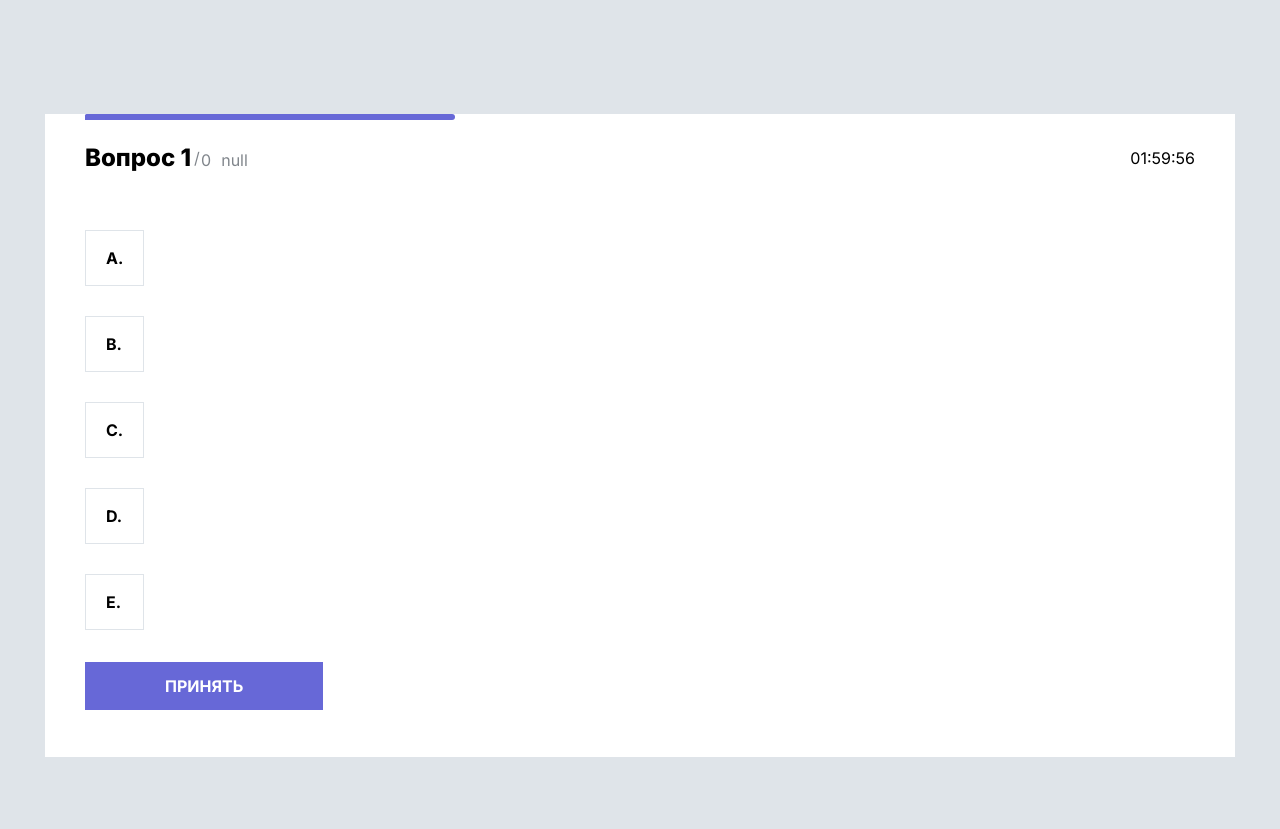
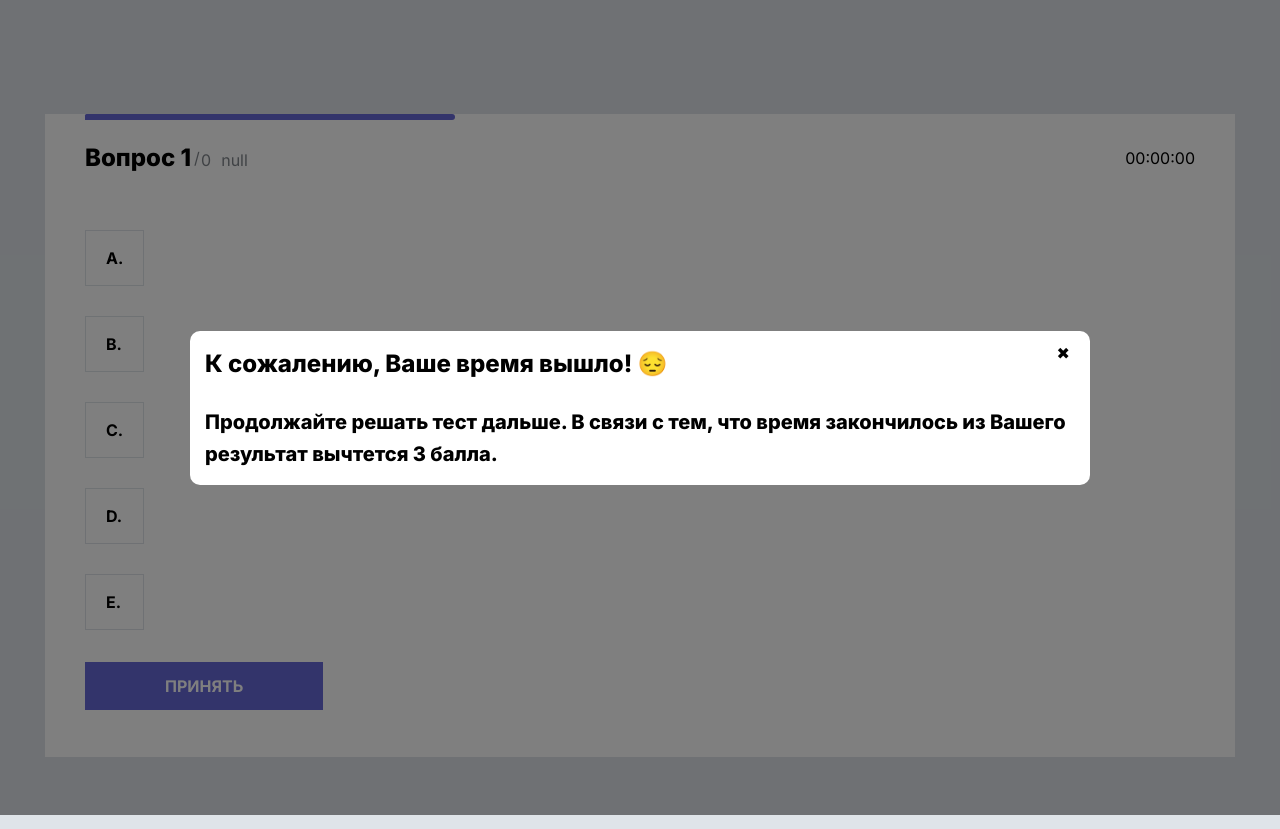
Before and after one commit to AlbShar/quizFrontend, a React (Create React App) app: page /quiz in a window 1280 px wide. Built offline with nearby package versions, Linux system fonts and the light colour scheme; no server answers; the database is empty.

Commit message:
add showNotification component

```diff
--- /dev/null
+++ b/src/components/ShowNotification/ShowNotification.jsx
@@ -0,0 +1,18 @@
+import React from "react";
+import "./showNotification.css";
+
+const ShowNotification = () => {
+  return (
+    <div className="notification-wrapper">
+      <div className="notification">
+        <h1 className="notification__title">К сожалению, Ваше время вышло! 😔</h1>
+        <span className="notification__close" onClick={() => {
+            document.querySelector(".notification-wrapper").style.display = 'none';
+        }}>✖</span>
+        <span className="notification__text">Продолжайте решать тест дальше. В связи с тем, что время закончилось из Вашего результат вычтется 3 балла.</span>
+      </div>
+    </div>
+  );
+};
+
+export default ShowNotification;
--- /dev/null
+++ b/src/components/ShowNotification/showNotification.css
@@ -0,0 +1,42 @@
+.notification-wrapper {
+    position: fixed;
+    z-index: 2;
+    top: 0;
+    left: 0;
+    width: 100vw;
+    height: 100vh;
+    overflow: auto;
+    background-color: rgba(0,0,0,0.5);
+    padding-top: 15px;
+}
+
+.notification__close {
+    cursor: pointer;
+    position: absolute;
+    top: 10px;
+    right: 20px;
+}
+
+.notification {
+    box-sizing: border-box;
+    position: absolute;
+    padding: 15px;
+    border-radius: 10px;
+    background-color: white;
+    margin: 0 auto;
+    width: 90%;
+    max-width: 900px;
+    height: auto;
+    top: 50%;
+    left: 50%;
+    transform: translate(-50%, -50%);
+}
+
+.notification__title {
+    margin-top: 0;
+    font: var(--font-h4);
+}
+
+.notification__text {
+    font: var(--font-h5);
+}
--- a/src/components/Timer/Timer.jsx
+++ b/src/components/Timer/Timer.jsx
@@ -1,8 +1,9 @@
 import React, { useState, useEffect } from "react";
+import ShowNotification from "../ShowNotification/ShowNotification";
 import "./timer.css";
 
 const Timer = () => {
-  let leftSeconds = 7200; // seconds
+  let leftSeconds = 3; // seconds
   const [hours, setHours] = useState("02");
   const [minutes, setMinutes] = useState("00");
   const [seconds, setSeconds] = useState("00");
@@ -18,8 +19,8 @@ const Timer = () => {
   };
 
   useEffect(() => {
-    const interval = setInterval(() => getTime(leftSeconds >= 1 ? leftSeconds-- : 0), 1000);
-    return () => clearInterval(interval);
+      const interval = setInterval(() => getTime(leftSeconds >= 1 ? leftSeconds-- : 0), 1000);
+      return () => clearInterval(interval);
   }, []);
 
   return (
@@ -29,6 +30,7 @@ const Timer = () => {
       <span>{minutes}</span>
       <span>:</span>
       <span>{seconds}</span>
+      {(hours === '00' && minutes === '00' && seconds === '00') && <ShowNotification/>}
     </div>
   );
 };
--- a/src/index.css
+++ b/src/index.css
@@ -34,6 +34,8 @@ body {
   --font-little-text-bold: 700 14px/var(--line-height-little-text) var(--font-family-default);
   --font-button: 700 16px/24px var(--font-family-default);
   --font-h1: 800 48px/60px var(--font-family-default);
+  --font-h2: 800 40px/48px var(--font-family-default);
+  --font-h3: 800 32px/42px var(--font-family-default);
   --font-h4: 800 24px/36px var(--font-family-default);
   --font-h5: 800 20px/32px var(--font-family-default);
   -webkit-font-smoothing: antialiased;
```
